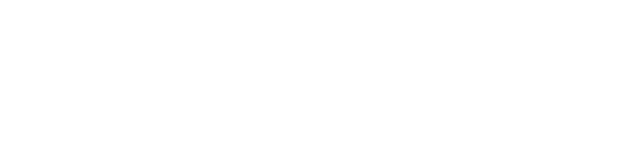
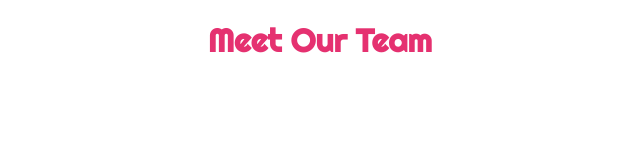
Before and after one commit to SorayaBoolean/html-css-float-cards, a plain HTML site: page index.html in a window 1280 px wide. Shown: the whole page, without its empty margins (320-960 px from the left). Drawn offline with Linux system fonts and the light colour scheme.

Commit message:
prima parte body e titolo

```diff
--- a/css/style.css
+++ b/css/style.css
@@ -3,3 +3,20 @@
     margin: 0;
     box-sizing: border-box;
 }
+
+body {
+    font-family: 'Fredoka One', cursive;
+    font-family: 'Righteous', cursive;
+    background-color: #ffff;
+}
+
+.container {
+    width: 70%;
+    margin: auto;
+}
+
+h1 {
+    color: #E53170;
+    text-align: center;
+    padding: 20px;
+}
--- a/css/index.html
+++ b/index.html
@@ -5,12 +5,16 @@
     <meta http-equiv="X-UA-Compatible" content="IE=edge">
     <meta name="viewport" content="width=device-width, initial-scale=1.0">
     <title>Document</title>
-    <link rel="stylesheet" href="style.css">
+    <link rel="stylesheet" href="css/style.css">
+    <link rel="preconnect" href="https://fonts.googleapis.com">
+<link rel="preconnect" href="https://fonts.gstatic.com" crossorigin>
+<link href="https://fonts.googleapis.com/css2?family=Fredoka+One&family=Righteous&display=swap" rel="stylesheet">
 </head>
 <body>
     <div class="container">
 
         <main class>
+            <h1>Meet Our Team</h1>
 
 
 
```
